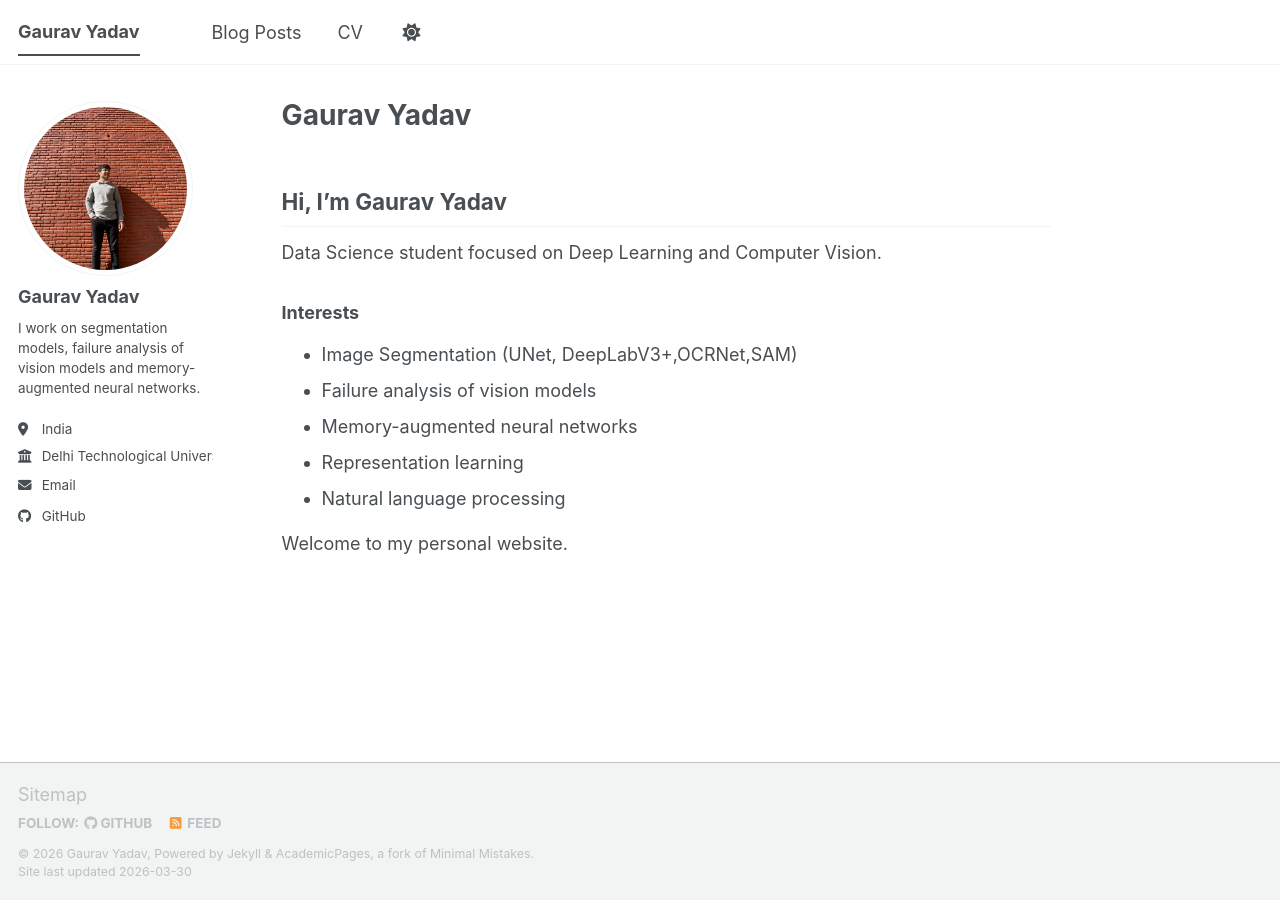
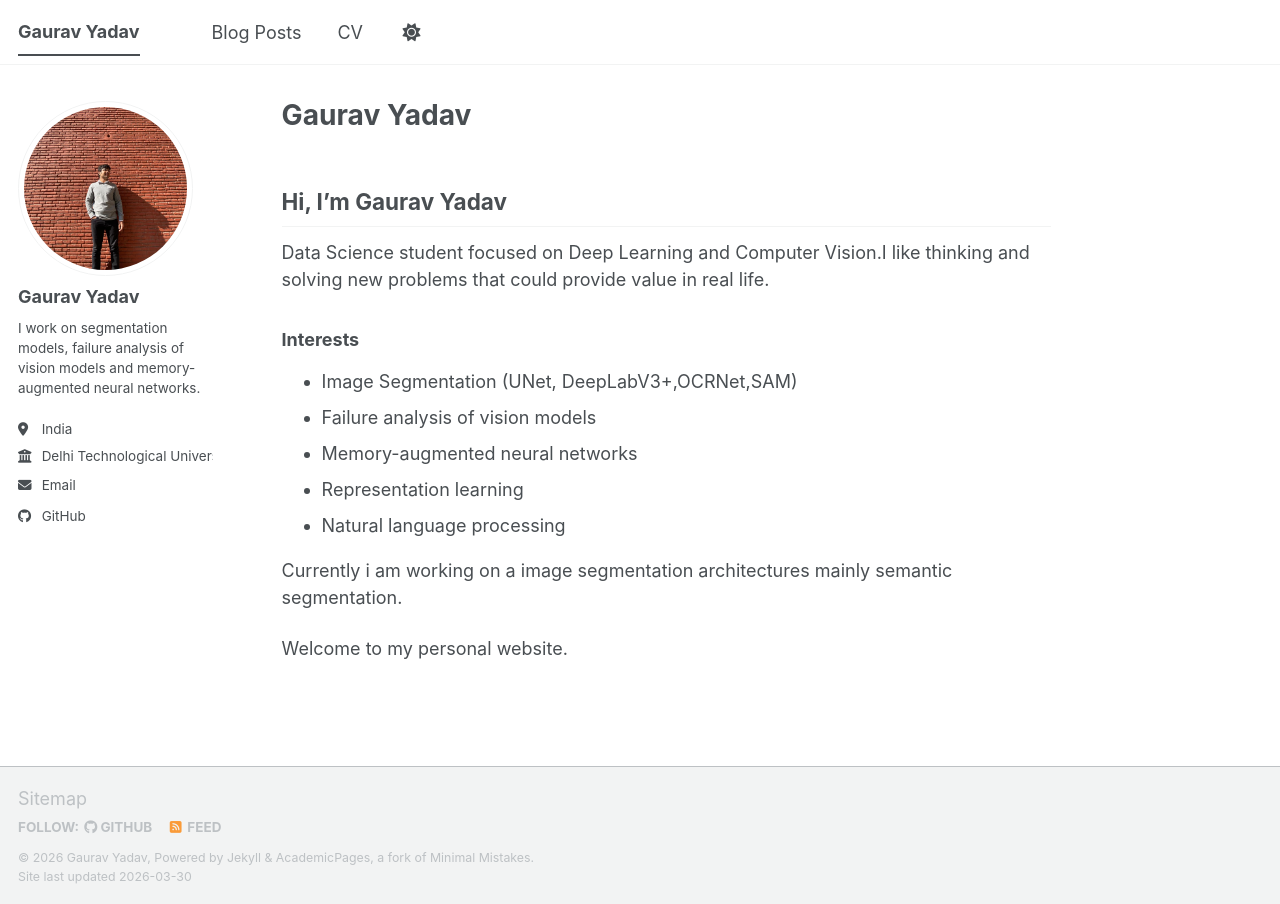
Before and after one commit to gauravyadav-ai/gauravyadav-ai.github.io, a Jekyll site: the page built from index.md, in a window 1280 px wide. Built offline with Jekyll 4.4.1, drawn with Linux system fonts in a browser that asks for light colours; a script bundle is joined from its source files by our own code; library files that are not in the unit come from our copies.

Commit message:
Update index.md

```diff
--- a/index.md
+++ b/index.md
@@ -8,7 +8,7 @@
 
 ## Hi, I'm Gaurav Yadav
 
-Data Science student focused on Deep Learning and Computer Vision.
+Data Science student focused on Deep Learning and Computer Vision.I like thinking and solving new problems that could provide value in real life.
 
 ### Interests
 
@@ -18,4 +18,6 @@
 * Representation learning
 * Natural language processing
 
+Currently i am working on a image segmentation architectures mainly semantic segmentation.
+
 Welcome to my personal website.
```
